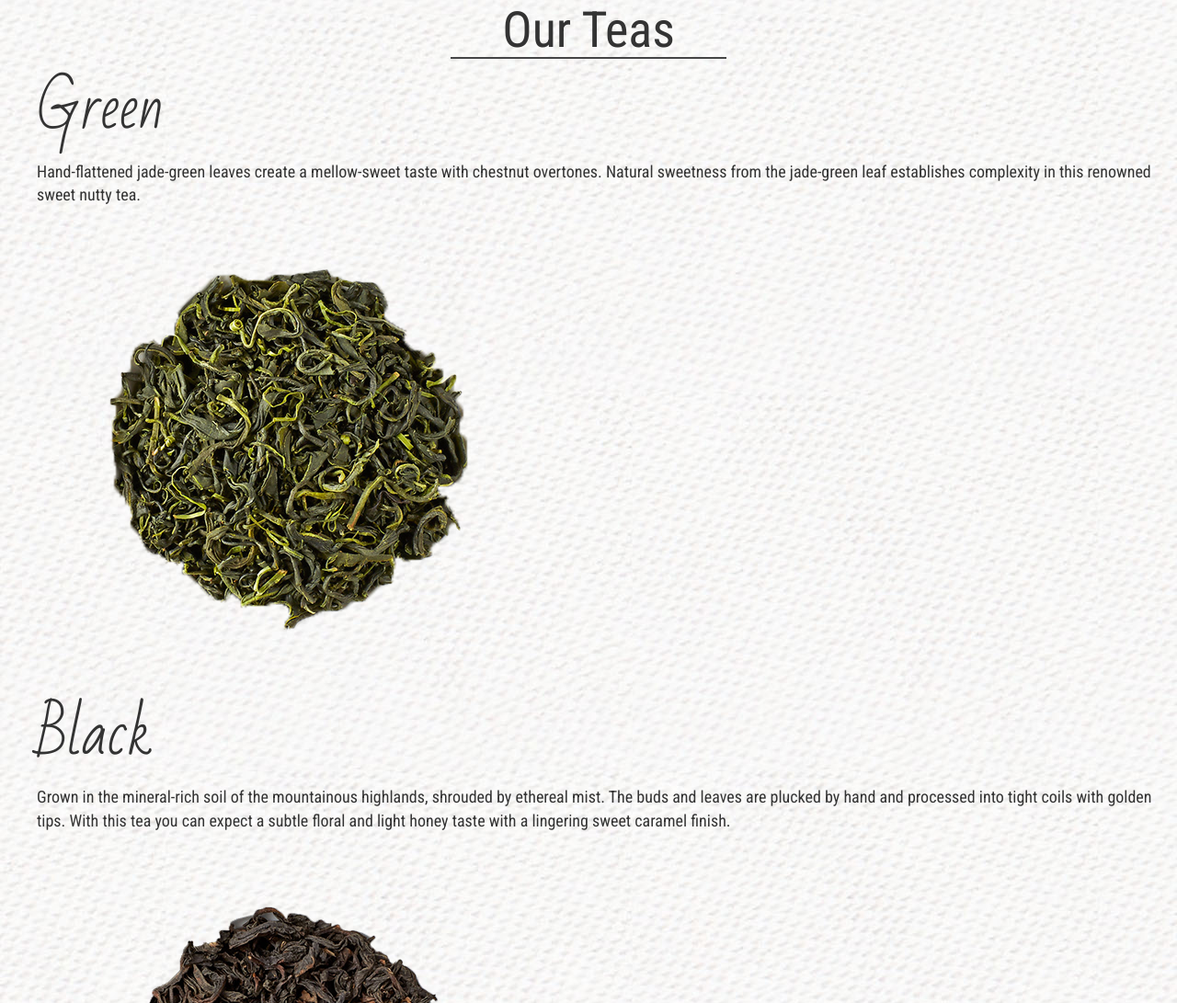
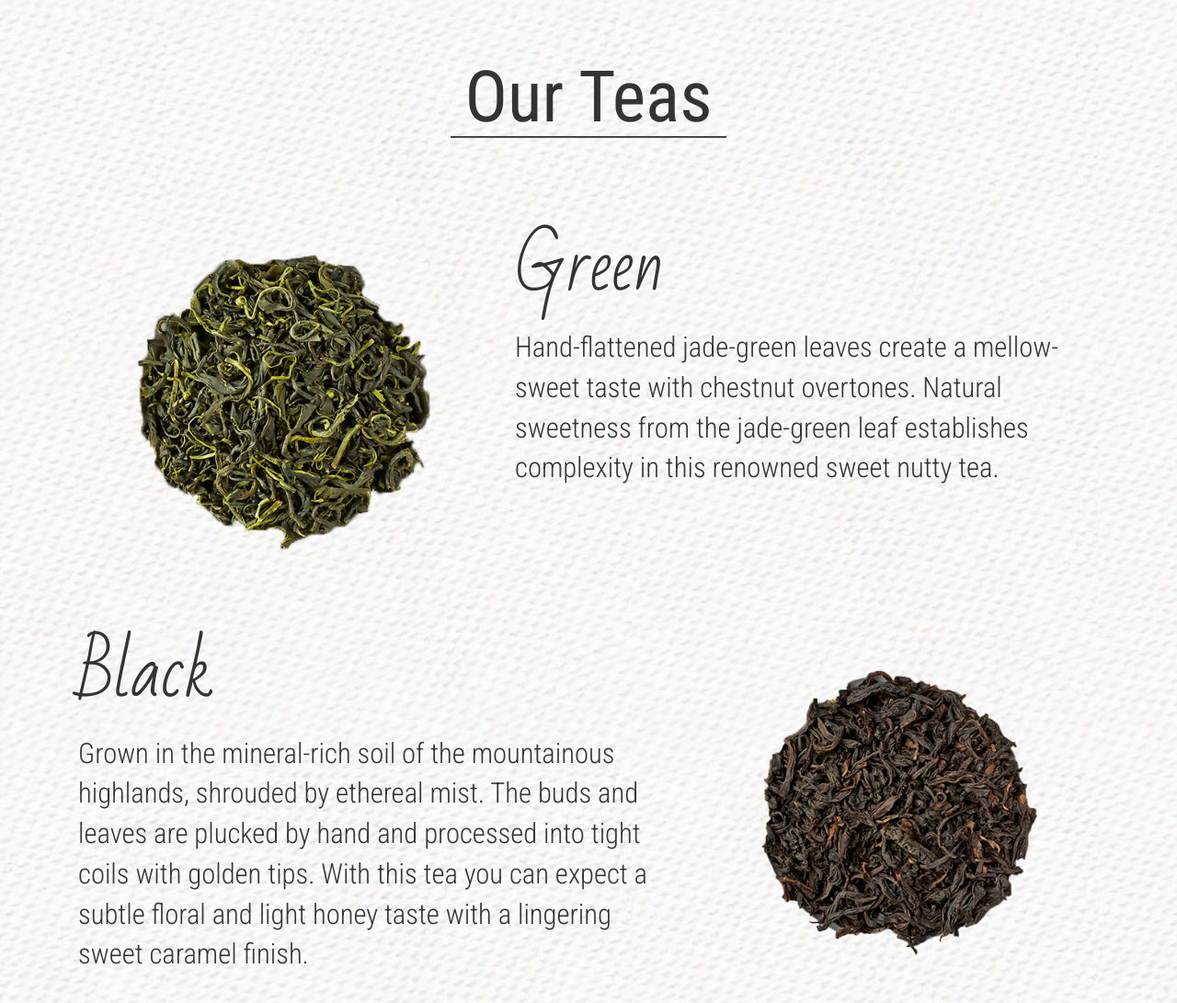
Before and after one commit to MROwens/Paragon-Tea-Co., a plain HTML site: page index.html in a window 1280 px wide. Shown: the part 1217-2308 px from the top of the page at 92% size. Drawn offline with Linux system fonts and the light colour scheme.

Commit message:
Reworked 'Our Teas' Section of Home Page

```diff
--- a/css/styles.css
+++ b/css/styles.css
@@ -92,22 +92,29 @@ body{
 }
 
 .teas h1{
-  margin: 20px auto;
+  margin: 80px auto;
   border-bottom: 2px solid #454546;
   width: 300px;
   text-align: center;
-  font-size: 3em;
+  font-size: 4.3em;
+}
+
+.teas section{
+  margin: 25px 0;
 }
 
 .teas h2{
   font-family: 'Bad Script', cursive;
-  font-size: 3.5em;
+  font-size: 4.1em;
   margin-bottom: 20px;
 }
 
-.teas ul{
-  list-style-type: none;
+.teas p{
+  font-size: 1.7em;
+  margin-top: 25px;
+  font-weight: 300;
 }
+
 
 
 
--- a/index.html
+++ b/index.html
@@ -6,6 +6,7 @@
     <title>Paragon Tea Co.</title>
     <link href="https://fonts.googleapis.com/css?family=Bad+Script|Roboto+Condensed" rel="stylesheet">
     <link href="https://fonts.googleapis.com/css?family=PT+Serif" rel="stylesheet">
+    <link href="https://fonts.googleapis.com/css?family=Roboto+Condensed:300" rel="stylesheet">
     <link rel="stylesheet" href="css/bootstrap.min.css">
     <link rel="stylesheet" href="css/styles.css">
 </head>
@@ -38,31 +39,39 @@
     </div>
   </div>
 
-  <div class="teas">
+  <div class="container">
+  <section class="teas">
     <h1>Our Teas</h1>
-    <ul>
-      <li>
-        <h2>Green</h2>
-        <p>Hand-flattened jade-green leaves create a mellow-sweet taste with chestnut overtones. Natural sweetness from the jade-green leaf establishes complexity in this renowned sweet nutty tea.</p>
-        <img src="images/green_bg.png" alt="Green Tea" >
-      </li>
-      <li>
+      <section class="row">
+        <img src="images/green_bg.png" alt="Green Tea" class="col-lg-5" >
+        <div class="col-lg-7">
+          <h2>Green</h2>
+          <p>Hand-flattened jade-green leaves create a mellow-sweet taste with chestnut overtones. Natural sweetness from the jade-green leaf establishes complexity in this renowned sweet nutty tea.</p>
+        </div>
+      </section>
+      <section class="row">
+        <div class="col-lg-7">
         <h2>Black</h2>
         <p>Grown in the mineral-rich soil of the mountainous highlands, shrouded by ethereal mist. The buds and leaves are plucked by hand and processed into tight coils with golden tips. With this tea you can expect a subtle floral and light honey taste with a lingering sweet caramel finish.</p>
-        <img src="images/black_bg.png" alt="Blac Tea" >
-      </li>
-      <li>
-        <img src="images/oolong_bg.png" alt="Oolong Tea" >
+      </div>
+        <img src="images/black_bg.png" alt="Black Tea" class="col-lg-5" >
+      </section>
+      <section class="row">
+        <img src="images/oolong_bg.png" alt="Oolong Tea" class="col-lg-5" >
+        <div class="col-lg-7">
         <h2>Oolong</h2>
         <p>Young, tender buds and leaves are gently hand-plucked, withered and oxidized, resulting in a distinctive multicolored appearance. A medium-bodied tea with sweet caramel notes and a subtle plum and apricot finish.</p>
-      </li>
-      <li>
+      </div>
+      </section>
+      <section class="row">
+        <div class="col-lg-7">
         <h2>Herbal</h2>
         <p>The enticing flavors of these fruit-laden delights are steeped with a delicious medley of dragonfruit, orange, mango, guava, or luscious strawberry. It's a tropical journey, soothed with the lush tropical fragrance of rose and orange flower blossoms.</p>
-        <img src="images/herbal_bg.png" alt="Herbal Tea" >
-      </li>
-    </ul>
-  </div>
+      </div>
+        <img src="images/herbal_bg.png" alt="Herbal Tea" class="col-lg-5" >
+      </section>
+  </section>
+</div>
 
   <div class="footer container">
     <div class="row">
```
